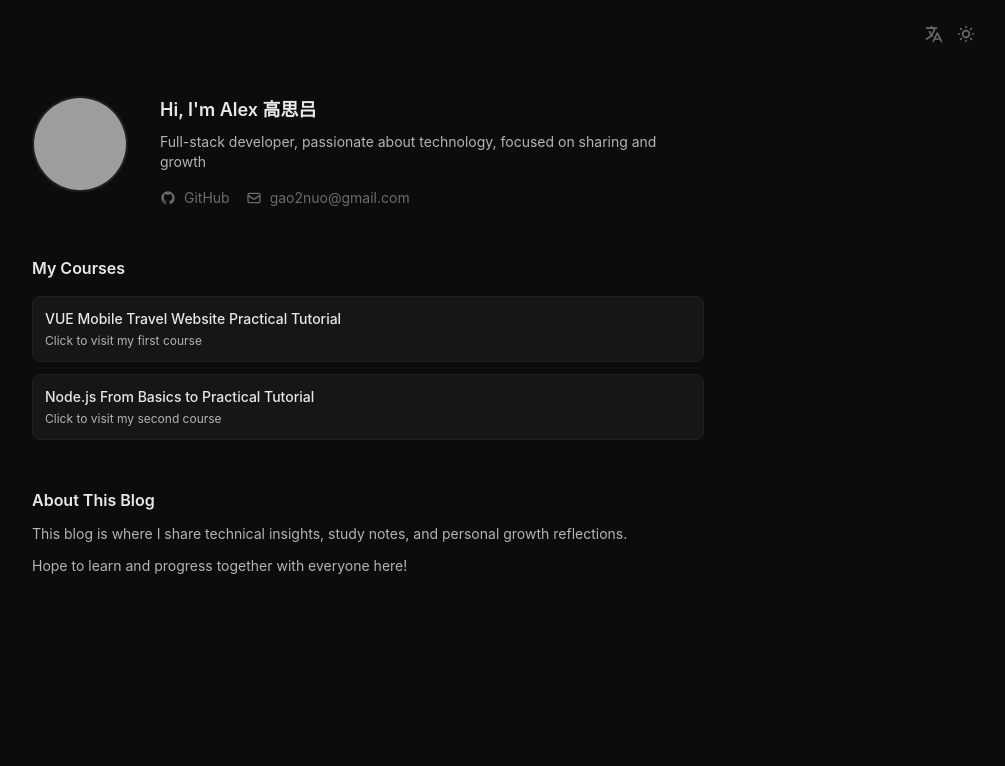
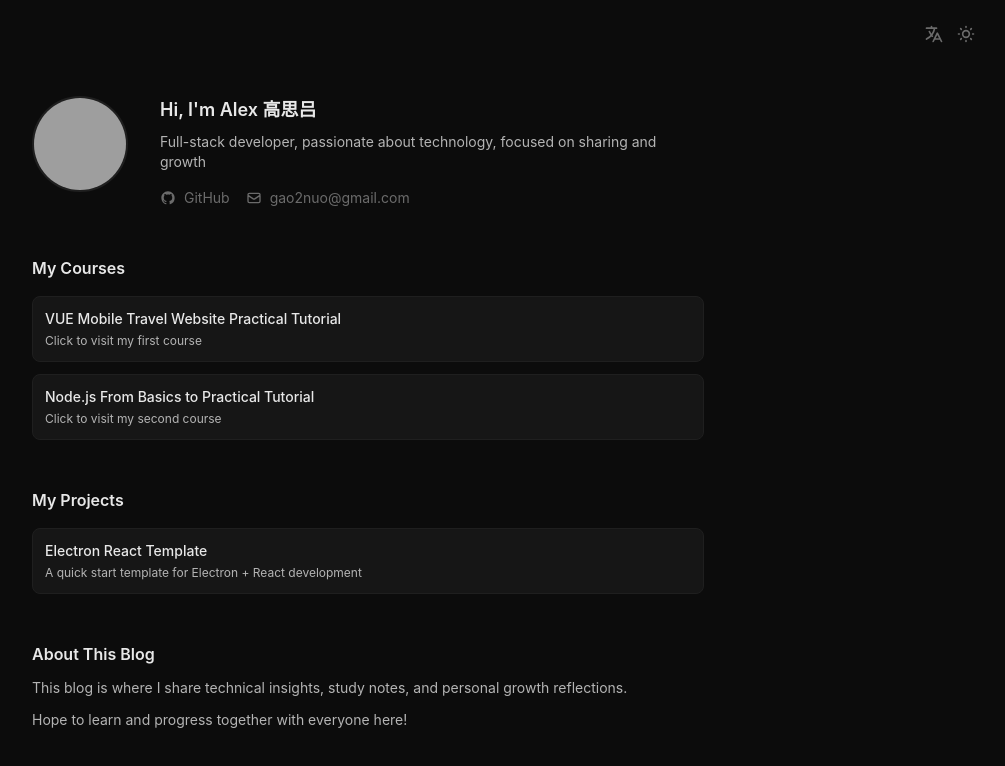
Before and after one commit to gaoyakang/blog, a Next.js app: page /en/about in a window 1280 px wide. Shown: the top 766 px of the page, without its empty margins (272-1277 px from the left). Built offline with nearby package versions, Linux system fonts and the light colour scheme; grey boxes are pictures that could not be loaded.

Commit message:
feat: update about page

```diff
--- a/src/components/content/AboutContent.tsx
+++ b/src/components/content/AboutContent.tsx
@@ -100,6 +100,28 @@ export function AboutContent() {
         </div>
       </div>
 
+      {/* 项目介绍 */}
+      <div className="mb-12">
+        <h3 className="text-base font-semibold mb-4 text-[var(--text-primary)]">
+          {t('projectsTitle')}
+        </h3>
+        <div className="space-y-3">
+          <Link
+            href="https://github.com/gaoyakang/electron-react-tpl"
+            target="_blank"
+            rel="noopener noreferrer"
+            className="block p-3 bg-[var(--bg-secondary)] border border-[var(--border)] rounded-lg hover:border-[var(--text-secondary)] transition-colors"
+          >
+            <h4 className="font-medium mb-1 text-[var(--text-primary)] text-sm">
+              {t('project1Title')}
+            </h4>
+            <p className="text-[var(--text-body)] text-xs">
+              {t('project1Desc')}
+            </p>
+          </Link>
+        </div>
+      </div>
+
       {/* 关于博客 */}
       <div>
         <h3 className="text-base font-semibold mb-3 text-[var(--text-primary)]">
--- a/src/messages/en.json
+++ b/src/messages/en.json
@@ -18,6 +18,9 @@
     "course1Desc": "Click to visit my first course",
     "course2Title": "Node.js From Basics to Practical Tutorial",
     "course2Desc": "Click to visit my second course",
+    "projectsTitle": "My Projects",
+    "project1Title": "Electron React Template",
+    "project1Desc": "A quick start template for Electron + React development",
     "blogTitle": "About This Blog",
     "blogDesc1": "This blog is where I share technical insights, study notes, and personal growth reflections.",
     "blogDesc2": "Hope to learn and progress together with everyone here!"
--- a/src/messages/zh.json
+++ b/src/messages/zh.json
@@ -18,6 +18,9 @@
     "course1Desc": "点击访问我的第一个课程",
     "course2Title": "Node.js基础到实战教程",
     "course2Desc": "点击访问我的第二个课程",
+    "projectsTitle": "我的项目",
+    "project1Title": "Electron React 快速启动模板",
+    "project1Desc": "一个 Electron + React 开发的快速启动模板",
     "blogTitle": "关于这个博客",
     "blogDesc1": "这个博客是我分享技术见解、学习笔记和个人成长思考的地方。",
     "blogDesc2": "希望在这里能和大家一起学习、一起进步！"
```
